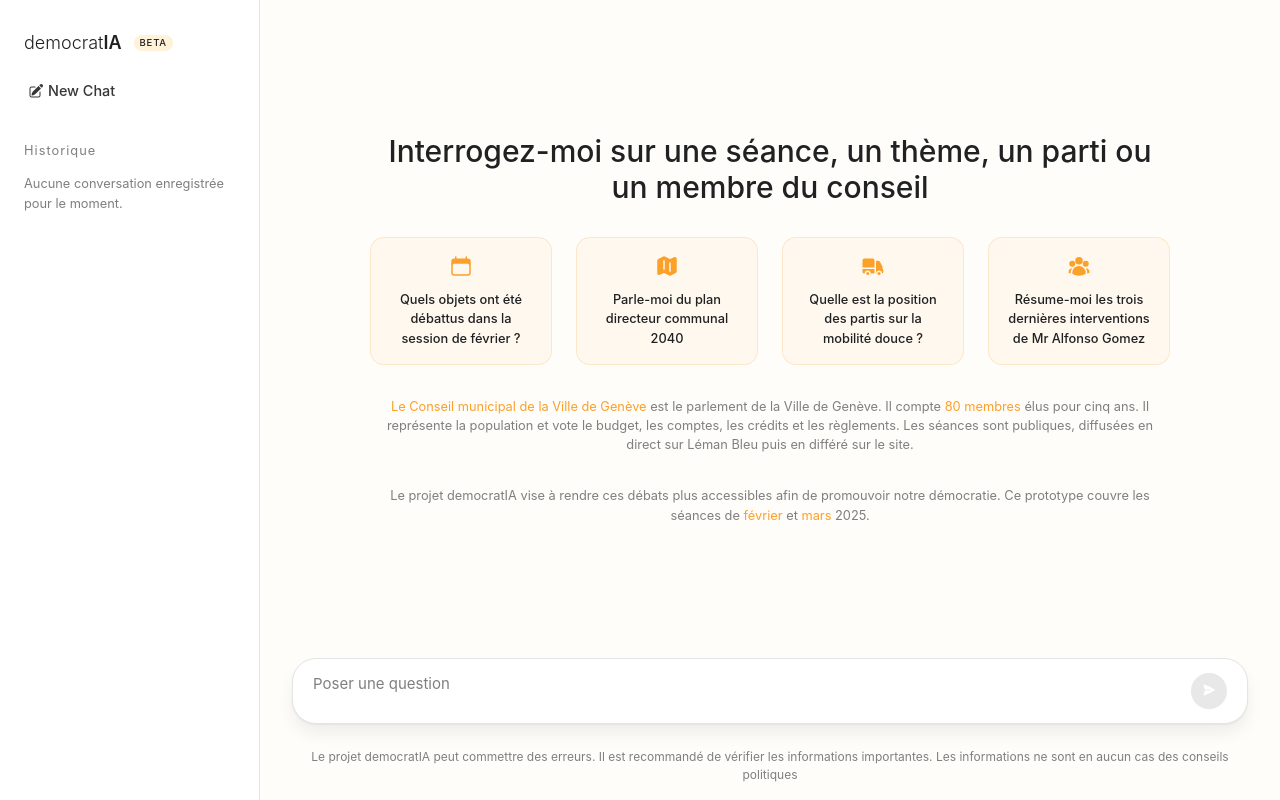
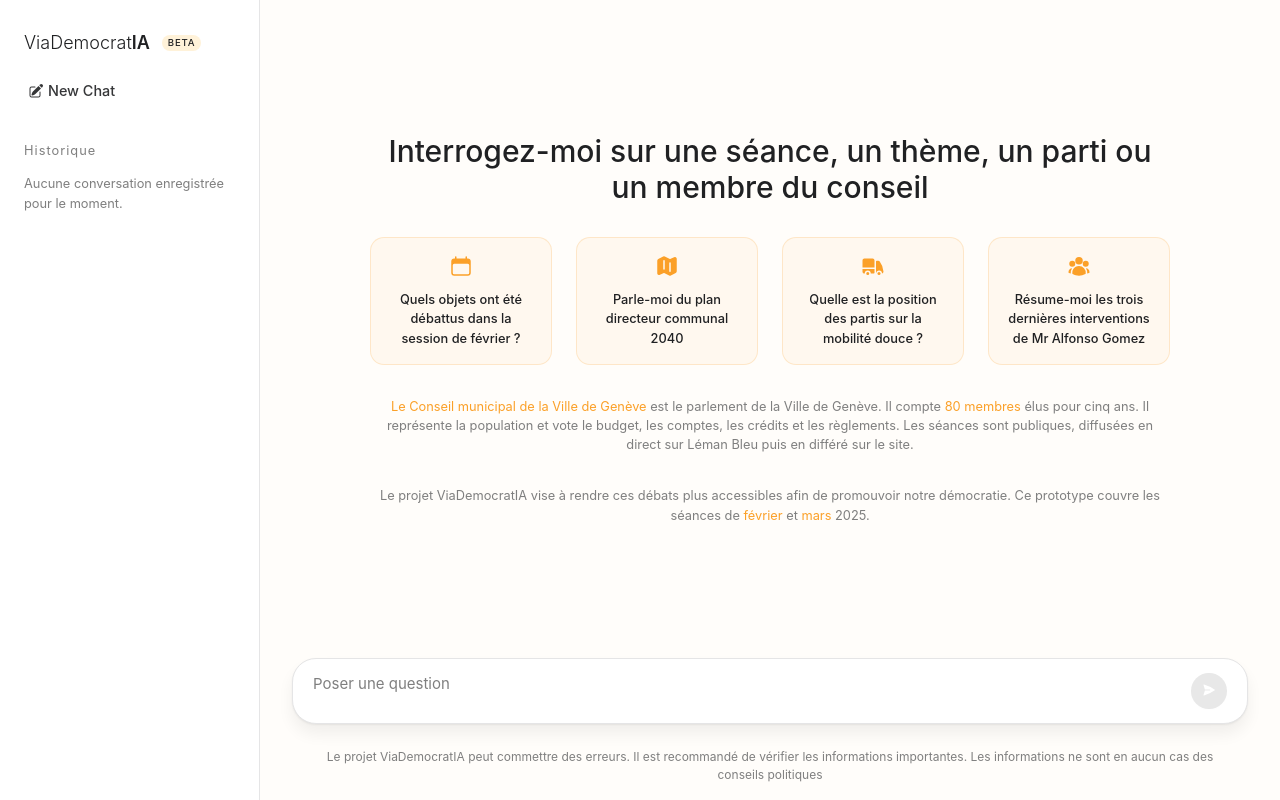
Before and after one commit to M1NDflow/voxpopy-fe, a Vue app: page / in a window 1280 px wide. Built offline with nearby package versions, Linux system fonts and the light colour scheme; no server answers.

Commit message:
update: rename project

```diff
--- a/index.html
+++ b/index.html
@@ -5,7 +5,7 @@
   <meta charset="UTF-8">
   <link rel="icon" href="/favicon.ico">
   <meta name="viewport" content="width=device-width, initial-scale=1.0">
-  <title>democratIA</title>
+  <title>ViaDemocratIA</title>
 </head>
 
 <body>
--- a/src/components/Sidebar.vue
+++ b/src/components/Sidebar.vue
@@ -4,7 +4,7 @@
       <div class="sidebar-header">
         <h2>
           <span class="title">
-            democrat
+            ViaDemocrat
             <span class="bold">IA</span>
           </span>
           <span class="alpha-tag">Beta</span>
--- a/src/components/WelcomeMessage.vue
+++ b/src/components/WelcomeMessage.vue
@@ -19,7 +19,7 @@
 
         </p>
         <p>
-            Le projet democratIA vise à rendre ces débats plus accessibles afin de promouvoir notre démocratie. Ce
+            Le projet ViaDemocratIA vise à rendre ces débats plus accessibles afin de promouvoir notre démocratie. Ce
             prototype couvre les séances de
             <a
                 href="https://www.geneve.ch/autorites-administration/conseil-municipal/seances-plenieres/session-04-02-2025">février</a>
--- a/src/main.js
+++ b/src/main.js
@@ -15,7 +15,7 @@ const i18n = createI18n({
             loading: "Chargement",
             ask_a_question: "Poser une question",
             reasoning_mode: "Mode raisonnement avancé",
-            disclaimer: "Le projet democratIA peut commettre des erreurs. Il est recommandé de vérifier les informations importantes. Les informations ne sont en aucun cas des conseils politiques"
+            disclaimer: "Le projet ViaDemocratIA peut commettre des erreurs. Il est recommandé de vérifier les informations importantes. Les informations ne sont en aucun cas des conseils politiques"
         }
     }
 })
```
